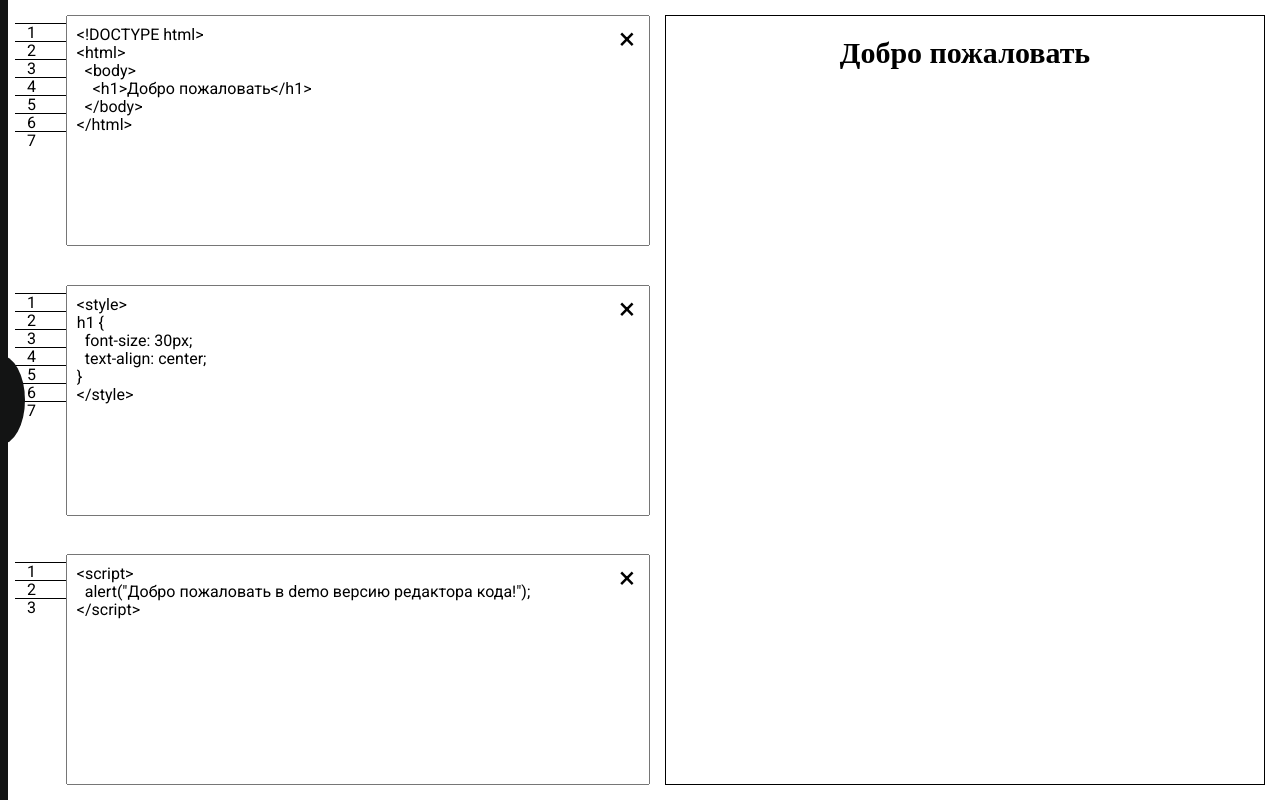
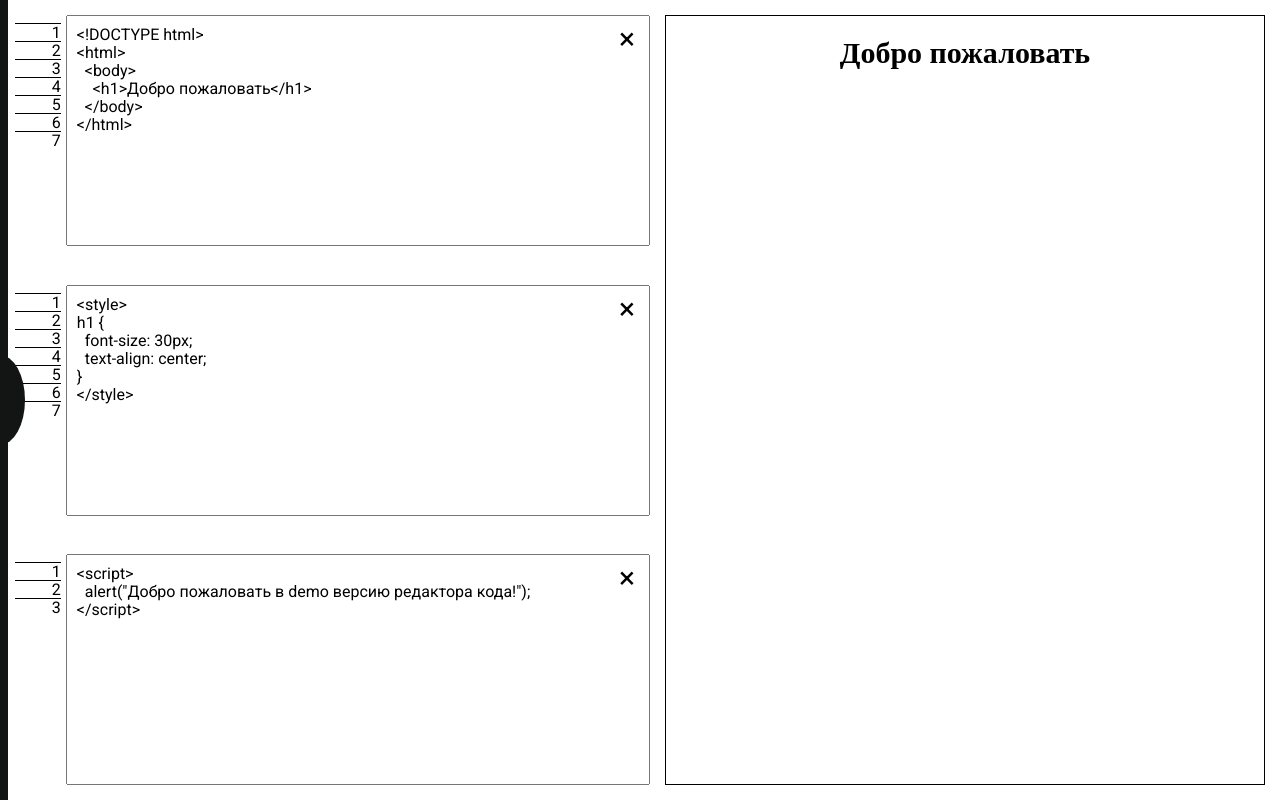
Before and after one commit to sergey200519/my-code-Editor, a PHP site: page / in a window 1280 px wide. Run offline with PHP 8.4, Linux system fonts and the light colour scheme.

Commit message:
Update style.css

```diff
--- a/style/style.css
+++ b/style/style.css
@@ -124,9 +124,11 @@ button:focus, button:hover {
 .user_code_html_n span,
 .user_code_css_n span,
 .user_code_js_n span {
-  padding-left: 12px;
+  padding-left: 10px;
   border-top: 1px solid black;
   height: var(--line_h);
+  text-align: right;
+  margin-right: 5px;
 }
 .user_code_html,
 .user_code_css,
```
